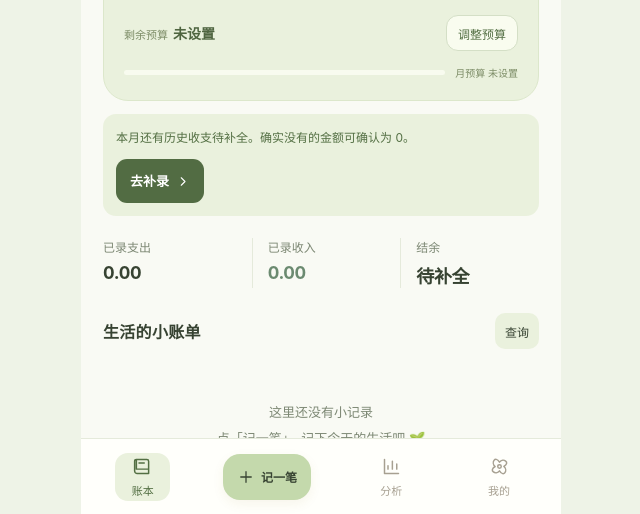
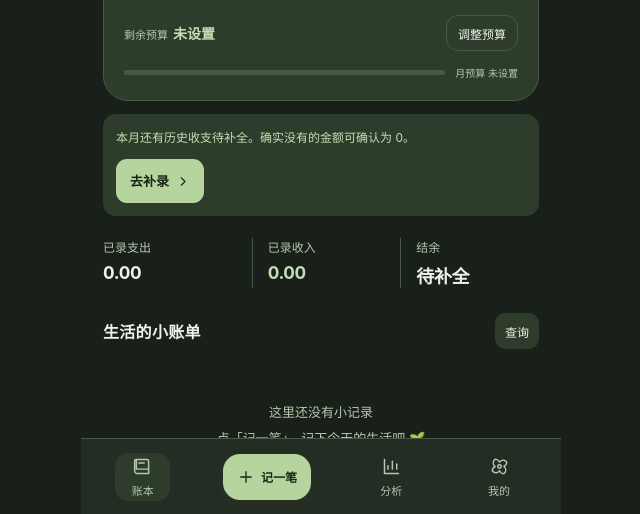
Before and after one commit to Huiying-ESP/xiaoman-ledger, a plain HTML site: page index.html in a window 1280 px wide. Shown: the part 286-800 px from the top of the page, without its empty margins (319-959 px from the left). Drawn offline with Linux system fonts and the dark colour scheme.

Commit message:
fix: support system light and dark appearance

```diff
--- a/index.html
+++ b/index.html
@@ -1,4 +1,4 @@
-<!doctype html><html lang="zh-CN"><head><meta charset="UTF-8"><meta name="viewport" content="width=device-width,initial-scale=1,viewport-fit=cover"><meta name="theme-color" content="#eaf1dd"><meta name="apple-mobile-web-app-capable" content="yes"><meta name="apple-mobile-web-app-title" content="小满记账"><meta name="description" content="无广告的个人记账本，记录日常，管理月预算。"><title>小满记账</title><link rel="manifest" href="manifest.webmanifest"><link rel="icon" href="icon.svg"><link rel="apple-touch-icon" href="icon-192.png"><link rel="stylesheet" href="styles.css"></head><body>  <svg class="symbol-library" aria-hidden="true" xmlns="http://www.w3.org/2000/svg">
+<!doctype html><html lang="zh-CN"><head><meta charset="UTF-8"><meta name="viewport" content="width=device-width,initial-scale=1,viewport-fit=cover"><meta name="color-scheme" content="light dark"><meta name="theme-color" content="#eaf1dd" media="(prefers-color-scheme: light)"><meta name="theme-color" content="#191f19" media="(prefers-color-scheme: dark)"><meta name="apple-mobile-web-app-capable" content="yes"><meta name="apple-mobile-web-app-title" content="小满记账"><meta name="description" content="无广告的个人记账本，记录日常，管理月预算。"><title>小满记账</title><link rel="manifest" href="manifest.webmanifest"><link rel="icon" href="icon.svg"><link rel="apple-touch-icon" href="icon-192.png"><link rel="stylesheet" href="styles.css"></head><body>  <svg class="symbol-library" aria-hidden="true" xmlns="http://www.w3.org/2000/svg">
     <defs>
       <symbol id="i-book" viewBox="0 0 24 24"><path d="M5 4h12a2 2 0 0 1 2 2v14H6a3 3 0 0 1-3-3V6a2 2 0 0 1 2-2Zm0 0v11h14M8 8h6"/></symbol>
       <symbol id="i-chart" viewBox="0 0 24 24"><path d="M4 4v16h16M8 15v-4m5 4V6m5 9V9"/></symbol>
--- a/styles.css
+++ b/styles.css
@@ -126,3 +126,59 @@ html, body { max-width: 100%; overflow-x: hidden; overscroll-behavior-x: none; }
 .fixed-prompt-actions button { min-height: 46px; padding: 9px 12px; border: 1px solid #dfe7d5; border-radius: 12px; background: #f7f9f2; color: #526947; font-size: 13px; }
 .fixed-prompt-actions .primary { border-color: #bdd3a7; background: #d3e4bf; color: #405638; font-weight: 600; }
 @media(max-width:360px){.fixed-month-fields{grid-template-columns:1fr;gap:0}.fixed-prompt-actions{grid-template-columns:1fr}}
+
+/* Follow the device appearance, including native date and month controls. */
+:root { --muted: #59664f; }
+.phone :is(.hero-caption, .hero-footer, .budget-line span, .nav-item, .category-choice,
+  .segmented button, .day-label b, .history-hint, .history-hint b, .bottom-whisper),
+.phone :is(.field input, .field textarea, .compact-input input)::placeholder {
+  color: var(--muted);
+}
+.phone .income-value { color: #47694c; }
+
+@media (prefers-color-scheme: dark) {
+  :root {
+    color-scheme: dark;
+    --bg: #191f19;
+    --paper: #242d24;
+    --ink: #edf3e8;
+    --muted: #b7c6b0;
+    --line: #485a47;
+    --accent: #b6d59e;
+    --accent-dark: #c4dfb2;
+    --soft: #2e3c2c;
+  }
+
+  body { background: var(--bg); }
+  .phone :is(.segmented, .subcategory, .category-choice .cat-circle, .category-icon,
+    .sheet-header button, .sheet-select button, .history-hint, .budget-hero .subtle-link,
+    .fixed-rule-status, .fixed-rule-status.inactive, .fixed-rule-actions button,
+    .fixed-prompt-actions button, .field input[type=file]::file-selector-button) {
+    background-color: var(--soft);
+    border-color: var(--line);
+    color: var(--ink);
+  }
+  .phone :is(.nav-add, .save-button, .history-reminder-button, .subcategory.selected,
+    .category-choice.selected .cat-circle, .fixed-prompt-actions .primary) {
+    background-color: var(--accent);
+    border-color: var(--accent);
+    color: #182515;
+  }
+  .phone :is(.budget-hero, .fixed-rule-card, .fixed-match-card) {
+    border-color: var(--line);
+  }
+  .phone :is(.fixed-match-card, .history-amounts .compact-input input) {
+    background-color: var(--paper);
+    border-color: var(--line);
+    color: var(--ink);
+  }
+  .phone .field :is(input, select, textarea) { color: var(--ink); }
+  .phone :is(.fixed-rule-amount, .fixed-rule-next, .hero-footer strong, .income-value) {
+    color: var(--accent-dark);
+  }
+  .phone :is(.form-message, .sheet-error) { color: #ffb9a9; }
+  .phone :is(.budget-track, .rank-track) { background-color: var(--line); }
+  .phone :is(.budget-track i, .rank-track i) { background-color: var(--accent); }
+  input[type=date]::-webkit-calendar-picker-indicator,
+  input[type=month]::-webkit-calendar-picker-indicator { filter: none; opacity: 1; }
+}
--- a/sw.js
+++ b/sw.js
@@ -1,4 +1,4 @@
-const VERSION='xiaoman-v1-20261122-payment-source';
+const VERSION='xiaoman-v1-20261122-system-theme';
 const ASSETS=['./','./index.html','./styles.css','./app.js','./domain.js','./store.js','./files.js','./cat.svg','./icon.svg','./icon-192.png','./icon-512.png','./manifest.webmanifest'];
 self.addEventListener('install',event=>event.waitUntil(caches.open(VERSION).then(cache=>cache.addAll(ASSETS.map(path=>new Request(new URL(path,self.registration.scope),{cache:'reload'})))).then(()=>self.skipWaiting())));
 self.addEventListener('activate',event=>event.waitUntil(caches.keys().then(keys=>Promise.all(keys.filter(k=>k.startsWith('xiaoman-')&&k!==VERSION).map(k=>caches.delete(k)))).then(()=>self.clients.claim())));
```
